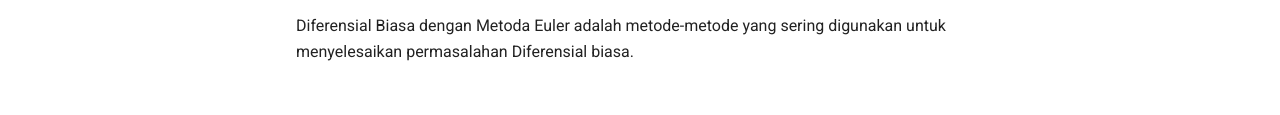
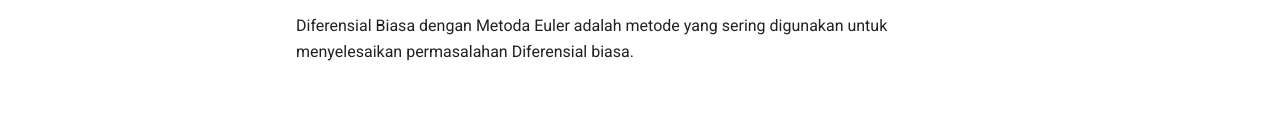
Before and after one commit to willy-190087/KN, a plain HTML site: page diferensial-biasa/index.html in a window 1280 px wide. Shown: the part 439-554 px from the top of the page. Drawn offline with nearby package versions, Linux system fonts and the light colour scheme; some packages are replaced by stand-ins of ours; no server answers.

Commit message:
Update index.html

```diff
--- a/diferensial-biasa/index.html
+++ b/diferensial-biasa/index.html
@@ -398,7 +398,7 @@
 <blockquote>
 <p>Diferensial biasa merupakan penentuan nilai terdekat turunan fungsi f.</p>
 </blockquote>
-<p>Diferensial Biasa dengan Metoda Euler adalah metode-metode yang sering digunakan untuk menyelesaikan permasalahan Diferensial biasa.</p>
+<p>Diferensial Biasa dengan Metoda Euler adalah metode yang sering digunakan untuk menyelesaikan permasalahan Diferensial biasa.</p>
 <h2 id="diferensial_biasa_dengan_metoda_euler">Diferensial Biasa dengan Metoda Euler<a class="headerlink" href="#diferensial_biasa_dengan_metoda_euler" title="Permanent link">&para;</a></h2>
 <p>Diferensial biasa dengan metode Euler ditulis dengan bentuk persamaan dibawah berikut</p>
 <p>
```
